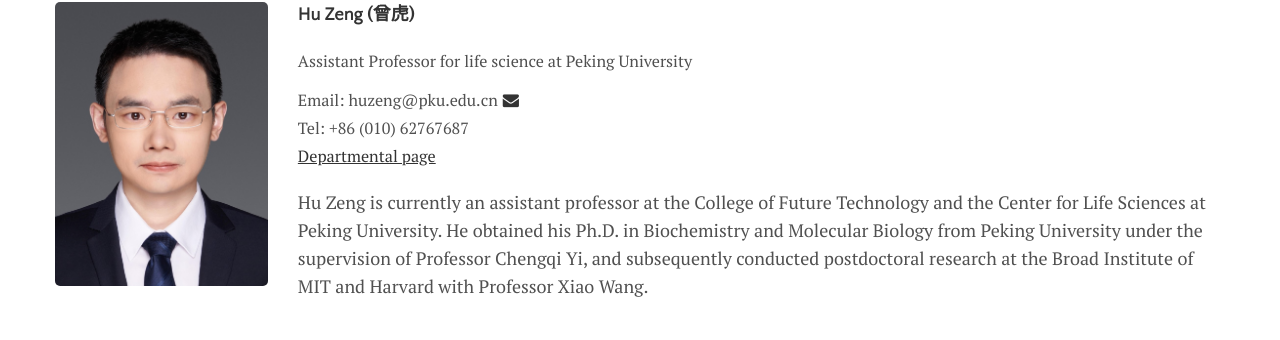
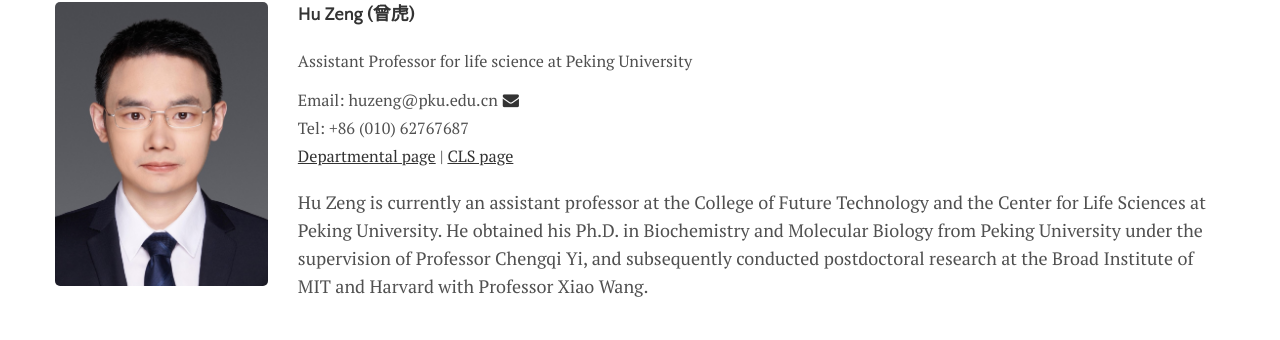
Before and after one commit to ZenghuPKU/zenghupku.github.io, a Jekyll site: the page built from menu/team.md, in a window 1280 px wide and 900 px high. Shown: the part 310-650 px from the top of the window. Built offline with Jekyll 4.4.1, drawn with Linux system fonts in a browser that asks for light colours.

Commit message:
Update team.md

```diff
--- a/menu/team.md
+++ b/menu/team.md
@@ -75,7 +75,8 @@ permalink: /team
                 <p style="font-size:90%"> Email: huzeng@pku.edu.cn<a href="mailto:huzeng@pku.edu.cn" target="_blank"><i class="fa fa-envelope" aria-hidden="true"></i></a>
                 <br>Tel: +86 (010) 62767687 <br>
 
-<a href="https://future.pku.edu.cn/jsdw/jy/fzyxs1/11e271c0c09e4b919554a49d90093b98.htm" target="_blank">Departmental page</a></p>
+<a href="https://future.pku.edu.cn/jsdw/jy/fzyxs1/11e271c0c09e4b919554a49d90093b98.htm" target="_blank">Departmental page</a> |
+<a href="https://www.cls.edu.cn/PrincipalInvestigator/pi/index6199.shtml" target="_blank">CLS page</a></p>
                   <p> Hu Zeng is currently an assistant professor at the College of Future Technology and the Center for Life Sciences at Peking University. He obtained his Ph.D. in Biochemistry and Molecular Biology from Peking University under the supervision of Professor Chengqi Yi, and subsequently conducted postdoctoral research at the Broad Institute of MIT and Harvard with Professor Xiao Wang. </p>
 
 
```
